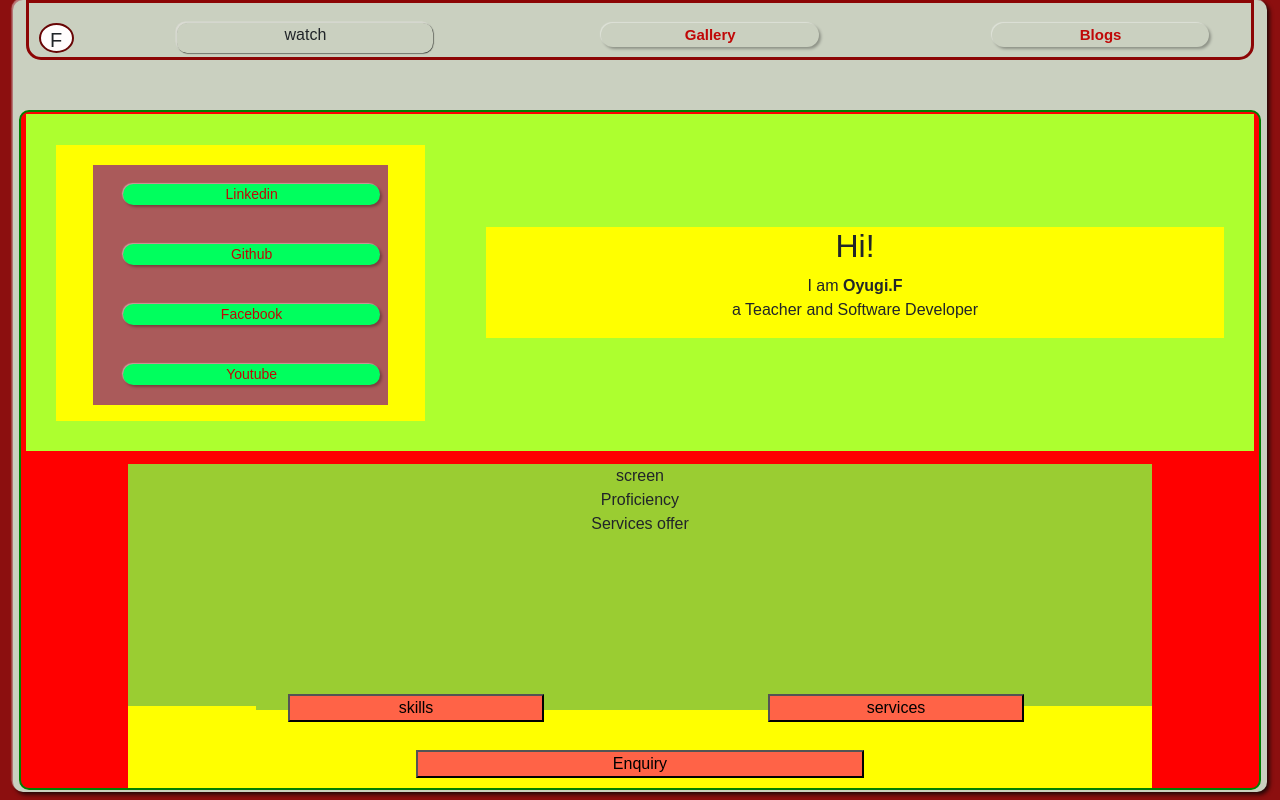
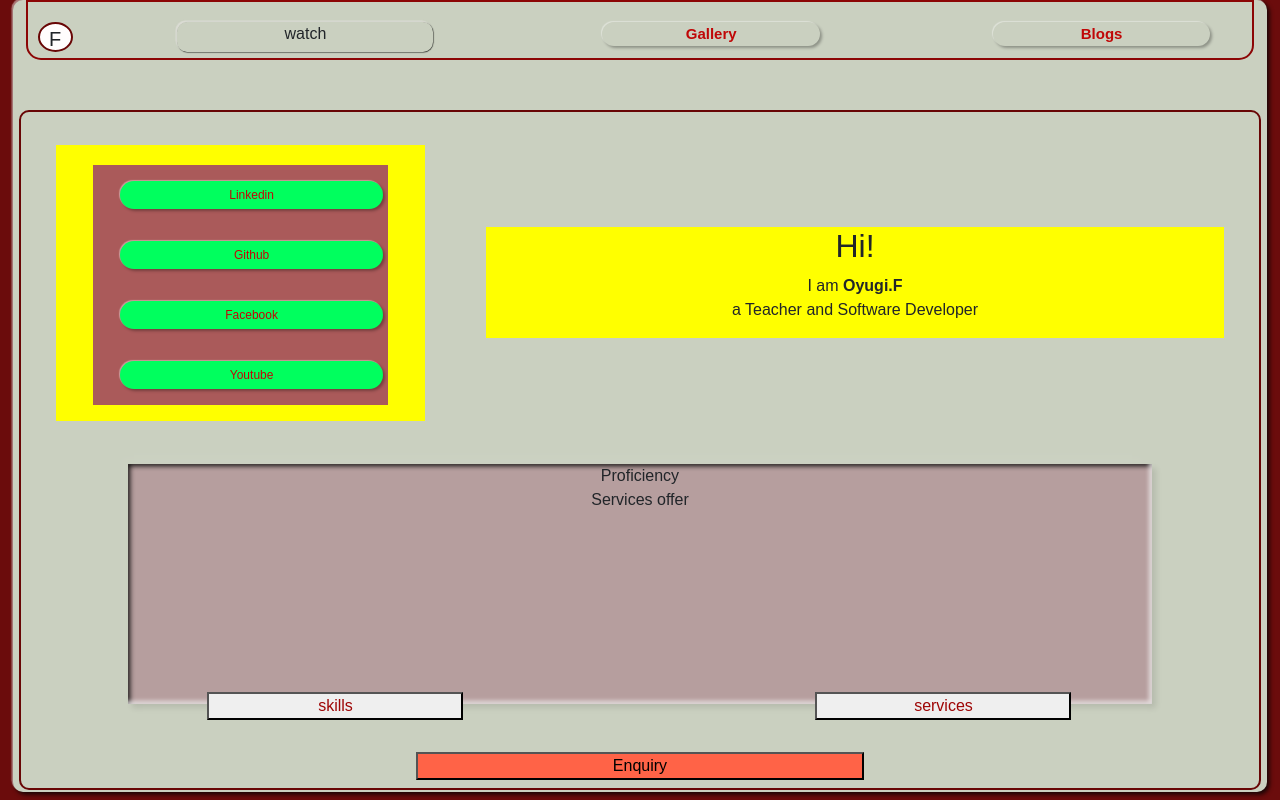
Before and after one commit to OyugiFelix/mywebsite, a Django app: page / in a window 1280 px wide. Run offline with Django 3.2, Linux system fonts and the light colour scheme.

Commit message:
designed screen

```diff
--- a/connect/static/styles.css
+++ b/connect/static/styles.css
@@ -4,7 +4,7 @@
     font-family: Arial, Helvetica, sans-serif;
 }
 body{
-    background: rgb(140, 15, 15);
+    background: rgb(107, 12, 12);
     align-items: center;
     justify-content: center;
     display: flex;
@@ -33,7 +33,7 @@ body{
     justify-content: space-between;
     display: flex;
     border-radius: 0 0 15px 15px ;
-    border: 3px solid rgb(140, 5, 5);
+    border: 2px solid rgb(140, 5, 5);
 }
 .navlinks ul{
 
@@ -103,14 +103,14 @@ body{
 
 }
 .main{
-    background-color: red;
+
     height: 85vh;
     margin-bottom: 2px;
     padding-top: 2px;
     bottom: 0;
     position: absolute;
     width: 97vw;
-    border: 2px solid green;
+    border: 2px solid rgb(104, 5, 5);
     border-radius: 10px;
     text-align: center;
     align-items: center;
@@ -120,7 +120,6 @@ body{
 
 }
 .home{
-    background-color: greenyellow;
     height: 50%;
     width: 96vw;
     text-align: center;
@@ -162,16 +161,16 @@ body{
     align-items: center;
     display: flex;
     text-decoration: none;
-    font-size: 14px;
+    font-size: 12px;
     color: rgb(192, 7, 7);
     border-radius: 15px;
-    width: 98%;
+    width: 100%;
+    padding: 5px;
     box-shadow: -1px -1px 1px rgba(255, 255, 255, 0.4),
                 2px 2px 3px rgba(0, 0, 0, 0.3);
 
 }
 .display{
-    background-color: yellow;
     height: 48%;
     text-align: center;
     justify-content: center;
@@ -181,39 +180,44 @@ body{
 
 }
 .screen{
-    background-color: yellowgreen;
+    background-color: rgb(182, 158, 158);
     width: 80vw;
-    height: 80%;
+    height: 85%;
+    box-shadow: -8px -8px 8px rgba(255, 255, 255, 0.03),
+            4px 4px 6px rgba(0, 0, 0, 0.1),
+            inset -3px -3px 4px rgba(255, 255, 255, 0.7),
+            inset 2px 2px 5px rgba(0, 0, 0,.9);
 }
 .controls ul{
-    background-color: yellowgreen;
-    width: 60vw;
+    width: 70vw;
     height: 10%;
     text-align: center;
     justify-content: space-between;
     align-items: center;
     display:flex;
+    margin-bottom: 20px;
+    margin-right: 33px;
 
 }
 .controls ul li{
-
     text-align: center;
-
     align-items: center;
     display: inline-block;
     font-weight: 300;
     list-style: none;
 
 
+
 }
 .controls ul li button{
-    background-color: tomato;
     width: 20vw;
+    color: rgb(158, 5, 5);
 }
 #enquiry{
     background-color: tomato;
     width: 35vw;
-    margin-bottom: 10px;
+    margin-bottom: 8px;
+
 }
 
 @media (max-width:599px) {
@@ -229,7 +233,6 @@ body{
         box-shadow: -1px -1px 1px rgba(255, 255, 255, 0.4),
                     2px 2px 3px rgba(0, 0, 0, 0.3);
 
-
     }
 
 }
--- a/connect/templates/index.html
+++ b/connect/templates/index.html
@@ -44,7 +44,7 @@
           </div>
         </div>
         <div class="display">
-          <div class="screen">screen
+          <div class="screen">
            <div class="prof">Proficiency</div>
            <div class="services">Services offer</div>
           </div>
```
